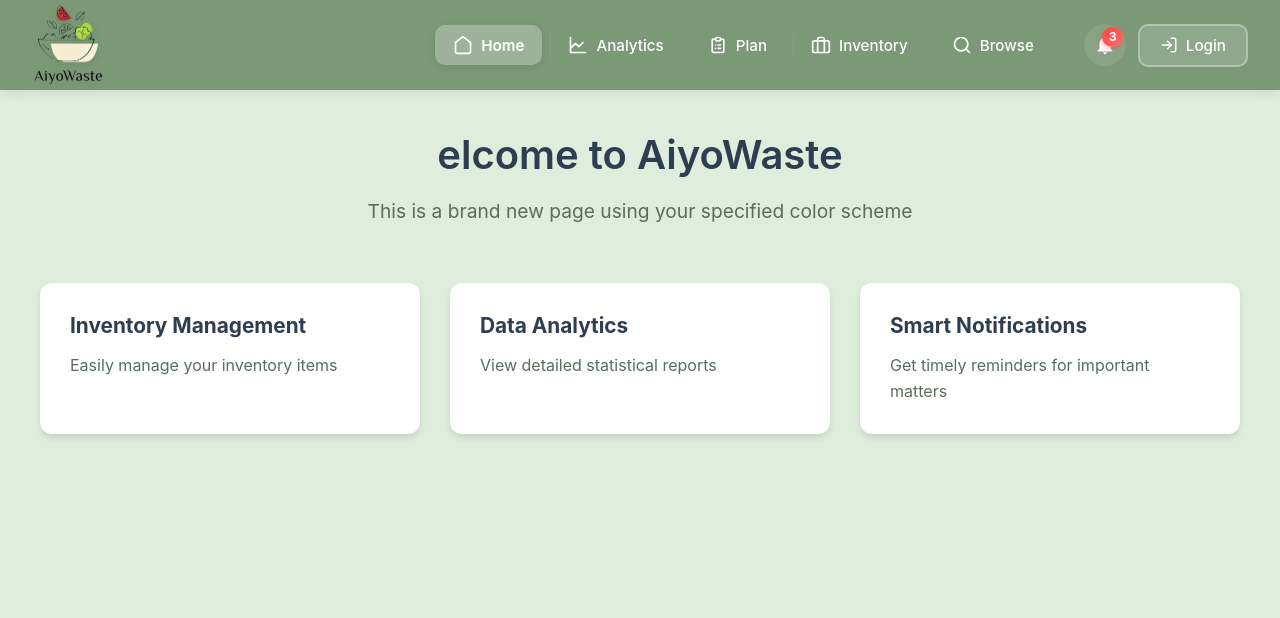
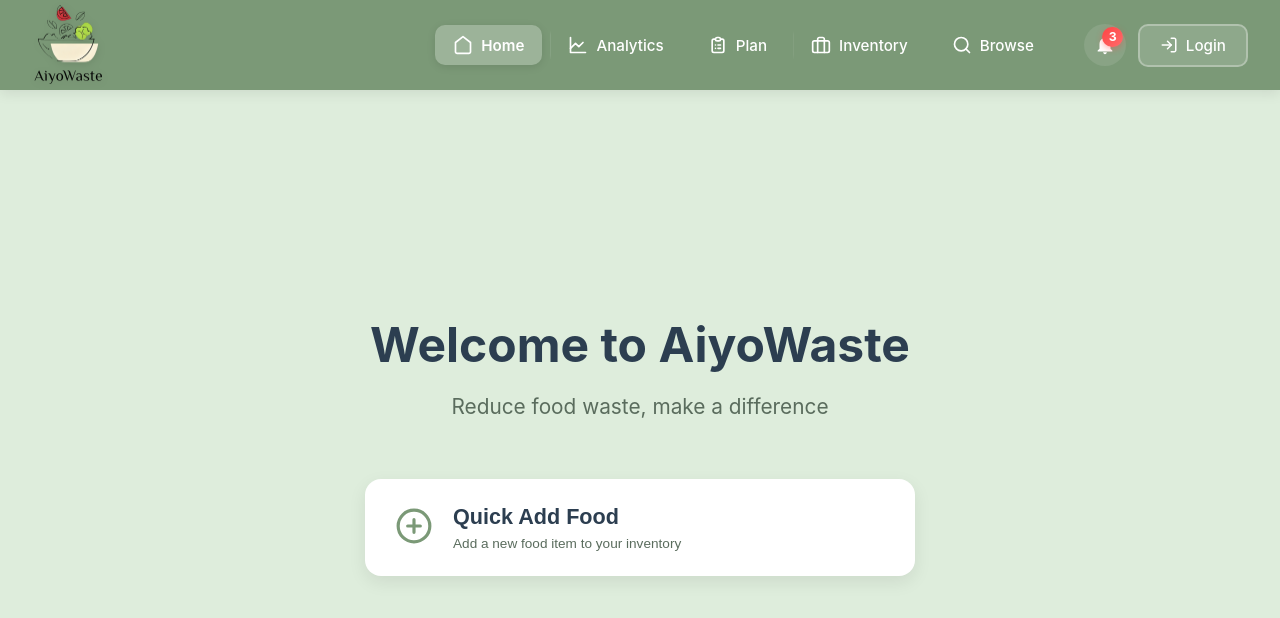
Before and after one commit to Krios69/AiyoWaste-, a Vue app: page / in a window 1280 px wide. Shown: the top 618 px of the page. Built offline with nearby package versions, Linux system fonts and the light colour scheme.

Commit message:
add quick add food function

```diff
--- a/src/components/MainPage.vue
+++ b/src/components/MainPage.vue
@@ -2,23 +2,24 @@
   <div class="main-page">
     <div class="page-content">
       <div class="welcome-section">
-        <h1>elcome to AiyoWaste</h1>
-        <p>This is a brand new page using your specified color scheme</p>
+        <h1>Welcome to AiyoWaste</h1>
+        <p>Reduce food waste, make a difference</p>
       </div>
 
-      <div class="features-grid">
-        <div class="feature-card">
-          <h3>Inventory Management</h3>
-          <p>Easily manage your inventory items</p>
-        </div>
-        <div class="feature-card">
-          <h3>Data Analytics</h3>
-          <p>View detailed statistical reports</p>
-        </div>
-        <div class="feature-card">
-          <h3>Smart Notifications</h3>
-          <p>Get timely reminders for important matters</p>
-        </div>
+      <div class="quick-actions">
+        <!-- Quick Add Button -->
+        <button class="quick-add-btn" @click="goToAddFood">
+          <div class="btn-icon">
+            <svg viewBox="0 0 24 24" fill="none">
+              <circle cx="12" cy="12" r="10" stroke="currentColor" stroke-width="2"/>
+              <path d="M12 8V16M8 12H16" stroke="currentColor" stroke-width="2" stroke-linecap="round"/>
+            </svg>
+          </div>
+          <div class="btn-content">
+            <h2>Quick Add Food</h2>
+            <p>Add a new food item to your inventory</p>
+          </div>
+        </button>
       </div>
     </div>
   </div>
@@ -26,20 +27,29 @@
 
 <script>
 export default {
-  name: 'MainPage'
+  name: 'MainPage',
+  methods: {
+    goToAddFood() {
+      this.$router.push({ path: '/food-inventory', query: { action: 'add' } })
+    }
+  }
 }
 </script>
 
 <style scoped>
 .main-page {
-  min-height: calc(100vh - 60px);
+  min-height: calc(100vh - 90px);
   background-color: #DEEDDC;
-  padding: 40px 20px;
+  padding: 60px 20px;
+  display: flex;
+  align-items: center;
+  justify-content: center;
 }
 
 .page-content {
-  max-width: 1200px;
+  max-width: 900px;
   margin: 0 auto;
+  width: 100%;
 }
 
 .welcome-section {
@@ -49,61 +59,128 @@ export default {
 
 .welcome-section h1 {
   color: #2c3e50;
-  font-size: 2.5rem;
+  font-size: 3rem;
   margin-bottom: 20px;
-  font-weight: 600;
+  font-weight: 700;
 }
 
 .welcome-section p {
   color: #5a6c5d;
-  font-size: 1.2rem;
+  font-size: 1.3rem;
   max-width: 600px;
   margin: 0 auto;
+  font-weight: 400;
 }
 
-.features-grid {
-  display: grid;
-  grid-template-columns: repeat(auto-fit, minmax(300px, 1fr));
-  gap: 30px;
-  margin-top: 40px;
+.quick-actions {
+  display: flex;
+  justify-content: center;
+  align-items: center;
 }
 
-.feature-card {
+/* Quick Add Button */
+.quick-add-btn {
+  display: flex;
+  align-items: center;
+  gap: 20px;
   background: white;
-  padding: 30px;
-  border-radius: 12px;
-  box-shadow: 0 4px 6px rgba(0, 0, 0, 0.1);
-  transition: transform 0.3s ease, box-shadow 0.3s ease;
+  border: none;
+  padding: 25px 30px;
+  border-radius: 16px;
+  box-shadow: 0 6px 18px rgba(0, 0, 0, 0.08);
+  cursor: pointer;
+  transition: all 0.3s ease;
+  width: 100%;
+  max-width: 550px;
 }
 
-.feature-card:hover {
-  transform: translateY(-5px);
-  box-shadow: 0 8px 15px rgba(0, 0, 0, 0.15);
+.quick-add-btn:hover {
+  transform: translateY(-6px);
+  box-shadow: 0 10px 28px rgba(0, 0, 0, 0.12);
+  background: linear-gradient(135deg, #7b9977 0%, #86b080 100%);
 }
 
-.feature-card h3 {
-  color: #2c3e50;
-  margin-bottom: 15px;
-  font-size: 1.3rem;
+.quick-add-btn:hover .btn-icon {
+  transform: rotate(90deg);
+  color: white;
 }
 
-.feature-card p {
-  color: #5a6c5d;
-  line-height: 1.6;
+.quick-add-btn:hover .btn-content h2,
+.quick-add-btn:hover .btn-content p {
+  color: white;
 }
 
+.btn-icon {
+  flex-shrink: 0;
+  color: #7b9977;
+  transition: all 0.3s ease;
+}
+
+.btn-icon svg {
+  width: 38px;
+  height: 38px;
+}
+
+.btn-content {
+  text-align: left;
+  flex: 1;
+}
+
+.btn-content h2 {
+  color: #2c3e50;
+  font-size: 1.35rem;
+  margin-bottom: 6px;
+  font-weight: 600;
+  transition: color 0.3s ease;
+}
+
+.btn-content p {
+  color: #5a6c5d;
+  font-size: 0.85rem;
+  margin: 0;
+  font-weight: 400;
+  transition: color 0.3s ease;
+}
+
+/* Responsive Design */
 @media (max-width: 768px) {
   .main-page {
-    padding: 20px 15px;
+    padding: 40px 20px;
+  }
+
+  .welcome-section {
+    margin-bottom: 40px;
   }
 
   .welcome-section h1 {
     font-size: 2rem;
   }
 
-  .features-grid {
-    grid-template-columns: 1fr;
-    gap: 20px;
+  .welcome-section p {
+    font-size: 1rem;
+  }
+
+  .quick-add-btn {
+    flex-direction: column;
+    padding: 20px;
+    gap: 15px;
+  }
+
+  .btn-icon svg {
+    width: 32px;
+    height: 32px;
+  }
+
+  .btn-content {
+    text-align: center;
+  }
+
+  .btn-content h2 {
+    font-size: 1.2rem;
+  }
+
+  .btn-content p {
+    font-size: 0.8rem;
   }
 }
 </style>
```
